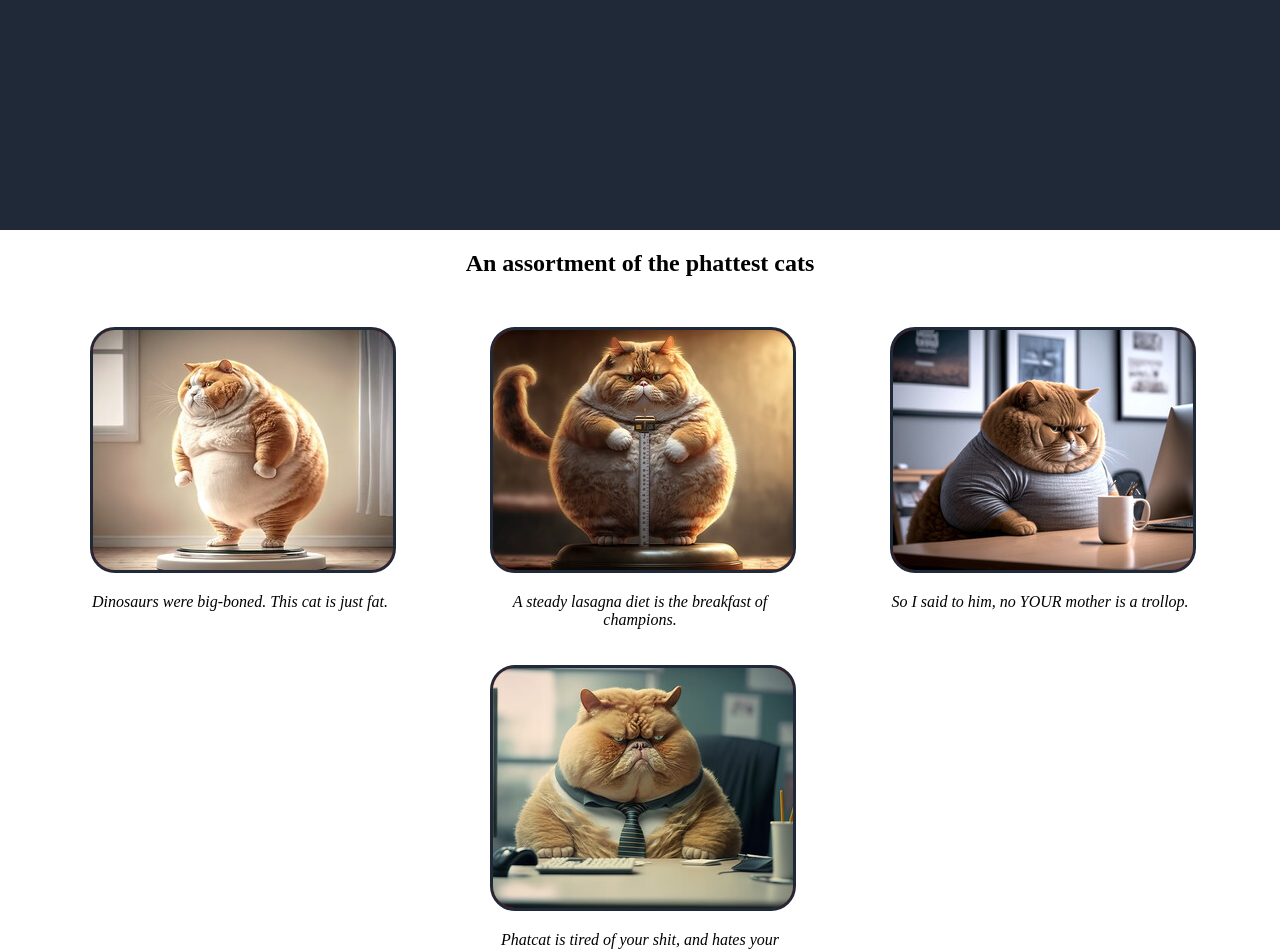
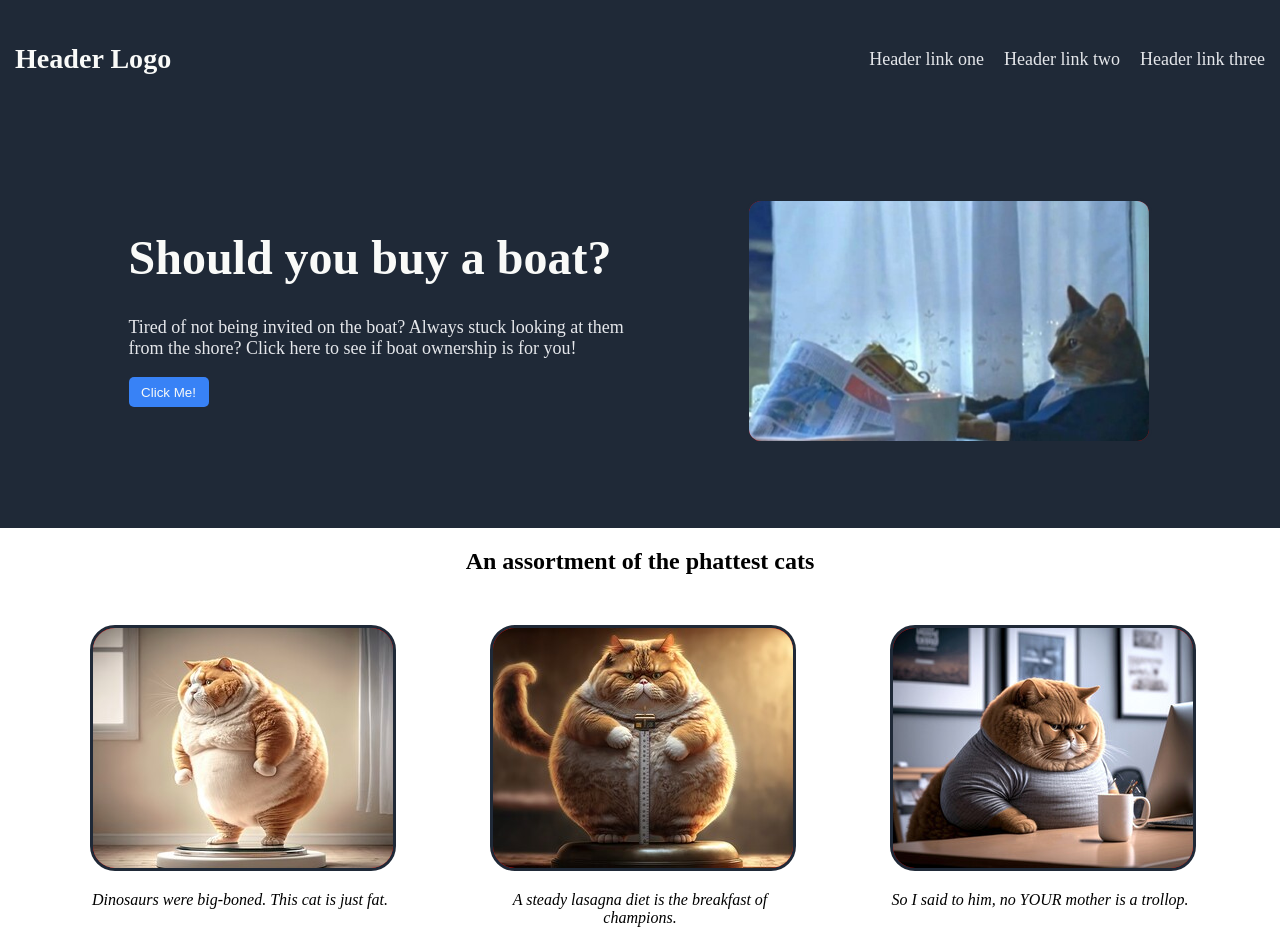
Before and after one commit to Muppet/landingpage, a plain HTML site: page index.html in a window 1280 px wide. Shown: the top 949 px of the page. Drawn offline with Linux system fonts and the light colour scheme.

Commit message:
Finalised project NGL, I lost track of changes here. I sort of did... All of it. Hid a bunch of easter eggs tho. For whoever fancies rummaging through it.

```diff
--- a/index.html
+++ b/index.html
@@ -8,14 +8,26 @@
 </head>
 <body>
     <div class="navigationpanel">
-        <div class="HeaderLogo">
-
+        <div class="headerlogo">
+            <h3>Header Logo</h3>
+        </div>
+        <div class="headerlinkwrapper">
+            <a id="headerlink" class="herosubtext" href="https://www.youtube.com/watch?v=gpof-Pl97Zs" rel="noopener noreferrer" target="_blank">Header link one</a>
+            <a id="headerlink" class="herosubtext" href="https://www.youtube.com/watch?v=Qye1vi9UZ3Y" rel="noopener noreferrer" target="_blank">Header link two</a>
+            <a id="headerlink" class="herosubtext" href="https://www.youtube.com/watch?v=jEUJfEBNgmM" rel="noopener noreferrer" target="_blank">Header link three</a>
         </div>
     </div>
 
     <div class="contentwrapper">
         <div class="introduction">
-
+            <div class="introtext">
+                <h1 class="herotext">Should you buy a boat?</h1>
+                <p class="herosubtext">Tired of not being invited on the boat? Always stuck looking at them from the shore? Click here to see if boat ownership is for you!</p>
+                <Button onclick="window.open('https://www.youtube.com/watch?v=avaSdC0QOUM')" id="firstbutton" class="button" rel="noopener noreferrer" target="_blank">Click Me!</a>
+            </div>
+            <div class="introimg">
+                <img id="introimage" src="/img/sophiscated_cat.jpg" alt="A sophisticat pondering the big questions.">
+            </div>
         </div>
 
         <div class="information">
@@ -55,13 +67,13 @@
                     <h3>You should reach out!</h3>
                     <p>If you have any questions, you should contact us by clicking this button, that definitel isn't a link to a Rick Roll.</p>
                 </div>
-                <Button onclick="location.href='https://www.youtube.com/watch?v=dQw4w9WgXcQ'" class="button" rel="noopener noreferrer" target="_blank">Click Me!</a>
+                <Button onclick="window.open('https://www.youtube.com/watch?v=dQw4w9WgXcQ')" class="button" rel="noopener noreferrer" target="_blank">Click Me!</a>
             </div>
         </div>
     </div>
 </body>
 
 <footer>
-    <p>Very Legally Binding Copyrights Page ©</p>
+    <p class="herosubtext">Very Legally Binding Copyrights Page ©</p>
 </footer>
 </html>
--- a/style/style.css
+++ b/style/style.css
@@ -4,17 +4,79 @@ body {
     flex-direction: column;
 }
 
+/** Manual Fold: .navigationpanel, .headerlogo, .headerlinkwrapper, #headerlink **/
 .navigationpanel {
-    height: 30px;
+    display: flex;
+    align-items: center;
+    justify-content: space-between;
+    background-color: #1F2937;
+    padding: 15px;
+}
+
+.headerlogo {
+    font-size: 24px;
+    color: #F9FAF8;
+    margin: 0px;
+}
+
+.headerlinkwrapper {
+    display: flex;
+    gap: 20px;
+}
+
+#headerlink {
+    text-decoration: none;
+}
+
+#headerlink:hover {
+    font-style: italic;
+}
+
+.introduction {
+    padding: 80px;
+    gap: 20px;
+    display: flex;
+    align-self: center;
+    justify-content: space-around;
     background-color: #1F2937;
 }
 
-.introduction {
-    height: 200px;
-    background-color: #1F2937;
+.introtext {
+    width: 500px;
 }
 
-/** Manual fold: h2, .information, .infowrapper, .infobox, #image **/
+.herotext {
+    font-size: 48px;
+    font-weight: bolder;
+    color: #F9FAF8;
+}
+
+.herosubtext {
+    font-size: 18px;
+    color: #e5e7eb;
+}
+
+#firstbutton {
+    background: #3882F6;
+    border: none;
+}
+
+#firstbutton:hover {
+    background-color: #F9FAF8;
+    color: #3882F6;
+}
+
+#introimage {
+    border: 3px solid #1F2937;
+    border-radius: 15px;
+    width: 400px;
+    height: 240px;
+    object-fit:cover;
+    overflow: hidden;
+    background-color: red;
+}
+
+/** Manual fold: .information, .infowrapper, .infobox, #image **/
 .information {
     text-align: center;
 }
@@ -66,7 +128,7 @@ body {
     font-weight: 700;
 }
 
-
+/** Manual Fold: .callsection, .bluebox, .bluetext, .button, .button:hover **/
 .callsection {
     padding: 80px;
     padding-left: 120px;
@@ -92,7 +154,7 @@ body {
 }
 
 .button {
-    border-radius: 10px;
+    border-radius: 5px;
     border: 2px solid #F9FAF8;
     background: transparent;
     text-decoration: none;
@@ -111,7 +173,5 @@ body {
 
 footer {
     background-color: #1F2937;
-    color: white;
     text-align: center;
-    padding: 10px;
 }
```
